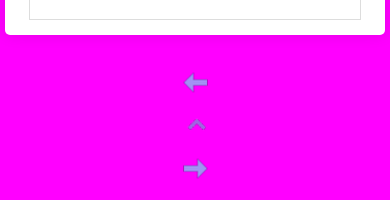
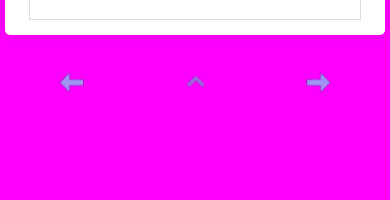
Before and after one commit to semgep/Horseman, a plain HTML site: page book/48/48.html in a window 390 px wide. Shown: the part 1092-1292 px from the top of the page. After the commit the page ends 1210 px from the top, so only its background shows below. Drawn offline with Linux system fonts and the light colour scheme; files whose address does not match are found by name.

Commit message:
flex-direction: column;

```diff
--- a/Styles/style.css
+++ b/Styles/style.css
@@ -303,8 +303,9 @@ pre {
   body {
     margin: 5px;
   }
-  .navigation-bottom {
-    flex-direction: column; /* Кнопки друг под другом на совсем маленьких экранах */
+  /* Кнопки друг под другом на совсем маленьких экранах */
+  /* .navigation-bottom {
+    flex-direction: column;
     gap: 10px;
-  }
+  } */
 }
```
